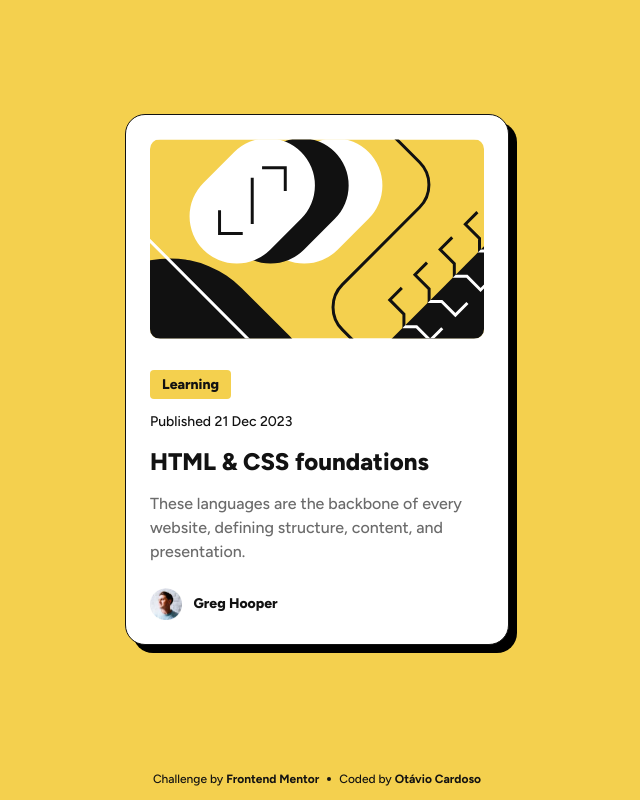
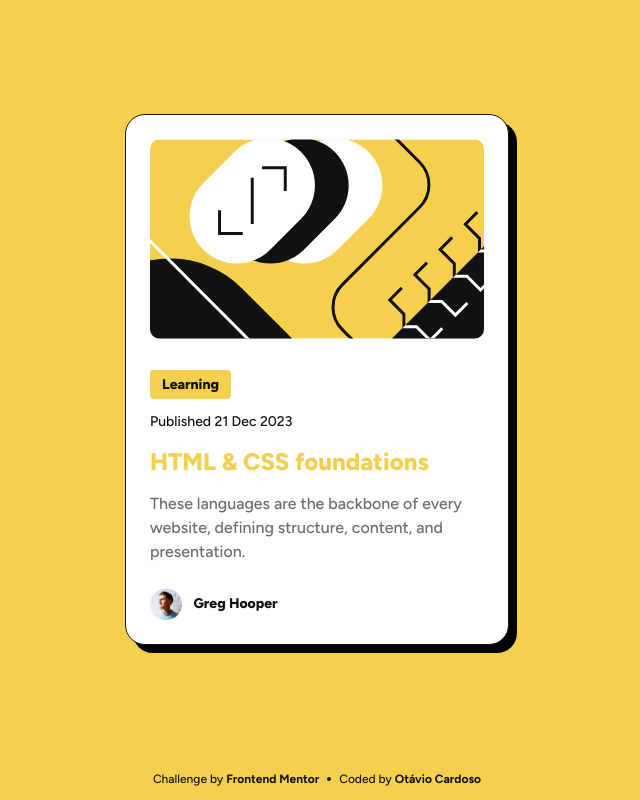
Before and after one commit to otaviozerotwo/Blog-preview-card, a website built with Parcel: page index.html in a window 1280 px wide. In both pictures the pointer is over the element "HTML & CSS foundations". Shown: the whole page, without its empty margins (323-963 px from the left). Built offline with nearby package versions, Linux system fonts and the light colour scheme.

Commit message:
fix: add efeito mouse houver no h1

```diff
--- a/src/css/main.scss
+++ b/src/css/main.scss
@@ -46,6 +46,11 @@ body {
     h1 {
       font-size: 1.5rem;
       font-weight: 800;
+
+      &:hover {
+        color: colors.$yellow;
+        cursor: pointer;
+      }
     }
 
     .card-category {
```
